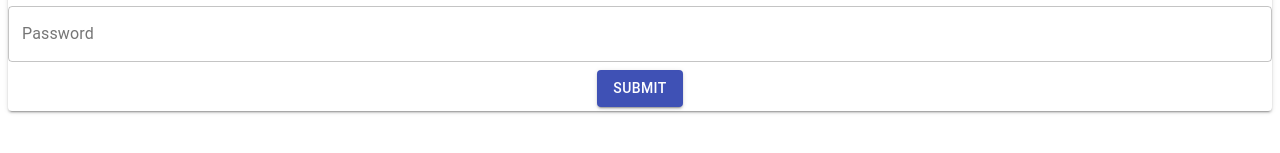
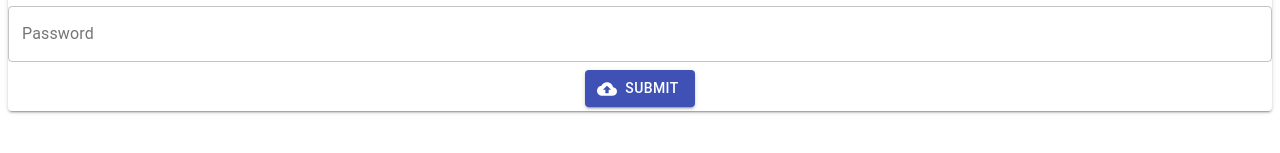
Before and after one commit to keithgodfrey55/mec-assignment-9, a React (Create React App) app in the folder my-app/: page /sign_up in a window 1280 px wide. Shown: the part 573-726 px from the top of the page. Built offline with nearby package versions, Linux system fonts and the light colour scheme.

Commit message:
sign up final

```diff
--- a/my-app/src/pages/sign-up.js
+++ b/my-app/src/pages/sign-up.js
@@ -7,6 +7,7 @@ import TextField from "@material-ui/core/TextField";
 import versionSearch from "../validation/validate.js";
 import validPassword from "../validation/password.js";
 import validEmail from "../validation/email.js";
+import CloudUploadIcon from '@material-ui/icons/CloudUpload';
 
 class SignUp extends React.Component {
   constructor(props) {
@@ -36,9 +37,14 @@ class SignUp extends React.Component {
     state_value.email.error = validEmail(this.state.email.value);
     this.setState(state_value.email);
 
-
     state_value.password.error = validPassword(this.state.password.value);
     this.setState(state_value.password);
+
+    state_value.first.error = versionSearch(this.state.first.value);
+    this.setState(state_value.first);
+
+    state_value.last.error = versionSearch(this.state.last.value);
+    this.setState(state_value.last);
 
     return;
   }
@@ -77,6 +83,7 @@ class SignUp extends React.Component {
                     placeholder="John"
                     variant="outlined"
                     value={this.state.first.value}
+                    error={this.state.first.error}
                     onChange={(event) => {
                       this.updateForm("first", event);
                     }}
@@ -89,6 +96,7 @@ class SignUp extends React.Component {
                     placeholder="Wick"
                     variant="outlined"
                     value={this.state.last.value}
+                    error={this.state.last.error}
                     onChange={(event) => {
                       this.updateForm("last", event);
                     }}
@@ -122,7 +130,7 @@ class SignUp extends React.Component {
                   />
                 </Grid>
                 <Grid item align="center" xs={12}>
-                  <Button variant="contained" color="primary" type="submit">
+                  <Button variant="contained" color="primary" type="submit" startIcon={<CloudUploadIcon />}>
                     SUBMIT
                   </Button>
                 </Grid>
--- a/my-app/src/validation/validate.js
+++ b/my-app/src/validation/validate.js
@@ -1,6 +1,6 @@
 function versionSearch(value){
     let spec_chars = ["`", "~", "!", "@", "#", "$", "%", "^", "&", "*", "(", ")", "-", "_", "+", "=", "{", "}", "[", "]", "\\", "|",
-                    ":", ";", "'", '""', "'", "<", ",", ">", "?", "/"];
+                    ":", ";", "'", '""', "'", "<", ",", ">", "?", "/", " "];
     for(let i=0; i < value.length; i++){
         for(let j=0; j < spec_chars.length; j++){
             if(value[i] === spec_chars[j]){
```
